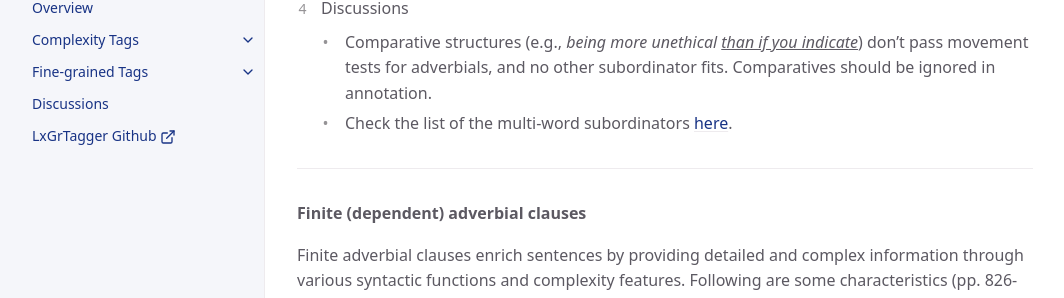
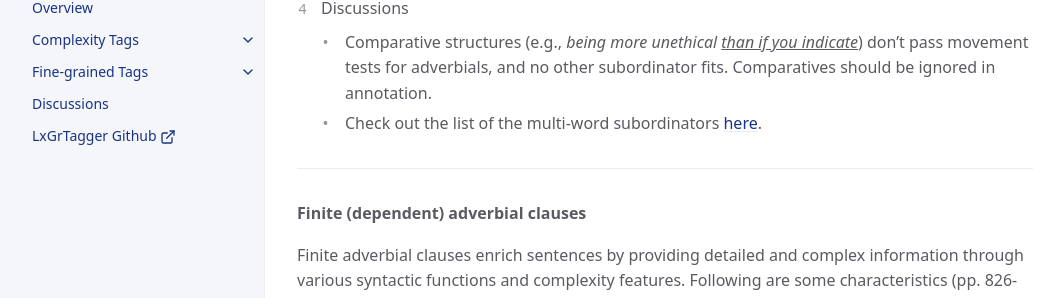
Before and after one commit to LCR-ADS-Lab/LxGrTagger-Documentation, a Jekyll site: the page built from docs/cx tags/1_Finite Clause/1_Syntactic function1.md, in a window 1280 px wide and 900 px high, scrolled down 559 px. Shown: the part 148-446 px from the top of the window, without its empty margins (107-1171 px from the left). Built offline with Jekyll 4.4.1, drawn with Linux system fonts in a browser that asks for light colours; cached includes are drawn as plain includes.

Commit message:
Update 1_Syntactic function1.md

```diff
--- a/docs/cx tags/1_Finite Clause/1_Syntactic function1.md
+++ b/docs/cx tags/1_Finite Clause/1_Syntactic function1.md
@@ -23,7 +23,7 @@ nav_order: 1
     - *They kept playing, <ins>until it **started** to rain</ins>.*
 4. Discussions
     - Comparative structures (e.g., *being more unethical <ins>than if you indicate</ins>*) don’t pass movement tests for adverbials, and no other subordinator fits. Comparatives should be ignored in annotation.
-    - Check the list of the multi-word subordinators [here](https://lcr-ads-lab.github.io/LxGrTagger-Documentation/docs/Discussions/#multi-word-subordinators).
+    - Check out the list of the multi-word subordinators [here](https://lcr-ads-lab.github.io/LxGrTagger-Documentation/docs/Discussions/#multi-word-subordinators).
 
 
 ---
```
